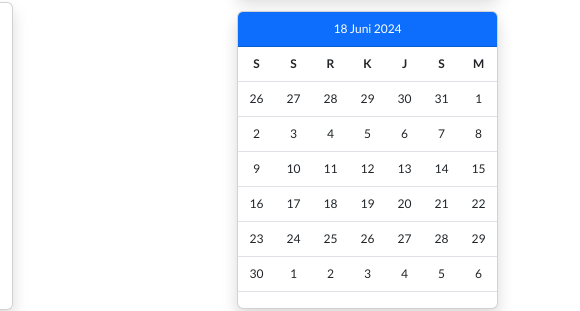
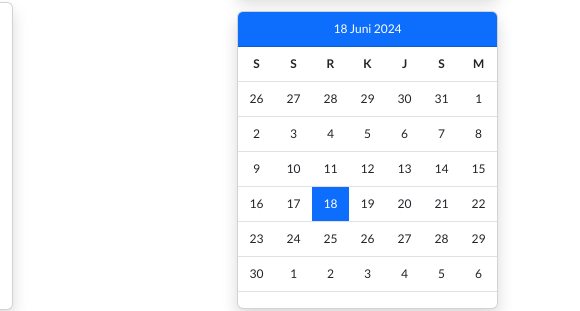
Before and after one commit to arfmlna/TGS_KELOMPOK_DG, a plain HTML site: page hima.html in a window 1280 px wide. Shown: the part 797-1108 px from the top of the page, 700-1280 px from the left. Drawn offline with nearby package versions, Linux system fonts and the light colour scheme.

Commit message:
1.0 frontend fix

```diff
--- a/component/side.html
+++ b/component/side.html
@@ -81,7 +81,7 @@
                 <tr>
                     <td>16</td>
                     <td>17</td>
-                    <td>18</td>
+                    <td class="bg-primary text-white">18</td>
                     <td>19</td>
                     <td>20</td>
                     <td>21</td>
```
